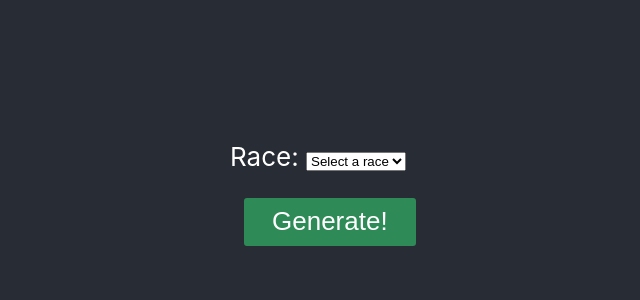
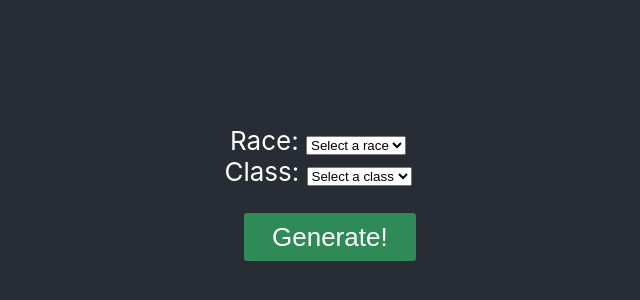
Before and after one commit to digitopolis/npc-generator, a React (Create React App) app: page / in a window 1280 px wide. Shown: the part 194-494 px from the top of the page, without its empty margins (322-962 px from the left). Built offline with nearby package versions, Linux system fonts and the light colour scheme.

Commit message:
pass classes to Options and display in select

```diff
--- a/src/components/Options.jsx
+++ b/src/components/Options.jsx
@@ -14,6 +14,12 @@ class Options extends React.Component {
 					<option value="" disabled selected>Select a race</option>
 					{this.props.races.map(race => {
 						return <option key={race.name} value={race.name}>{race.name}</option>
+					})}
+				</select>
+				Class: <select name='charClass' onChange={this.handleChange}>
+					<option value="" disabled selected>Select a class</option>
+					{this.props.classes.map(charClass => {
+						return <option key={charClass.name} value={charClass.name}>{charClass.name}</option>
 					})}
 				</select>
 				<Button onClick={this.props.getResult}>
--- a/src/containers/Generator.jsx
+++ b/src/containers/Generator.jsx
@@ -51,6 +51,7 @@ class Generator extends React.Component {
 			<div className='container'>
 				<Options
 					races={this.state.races}
+					classes={this.state.classes}
 					getResult={this.generateResult}
 					selectOption={this.selectOption}/>
 				{this.state.submitted ? <Result {...this.state.result}/> : null}
```
